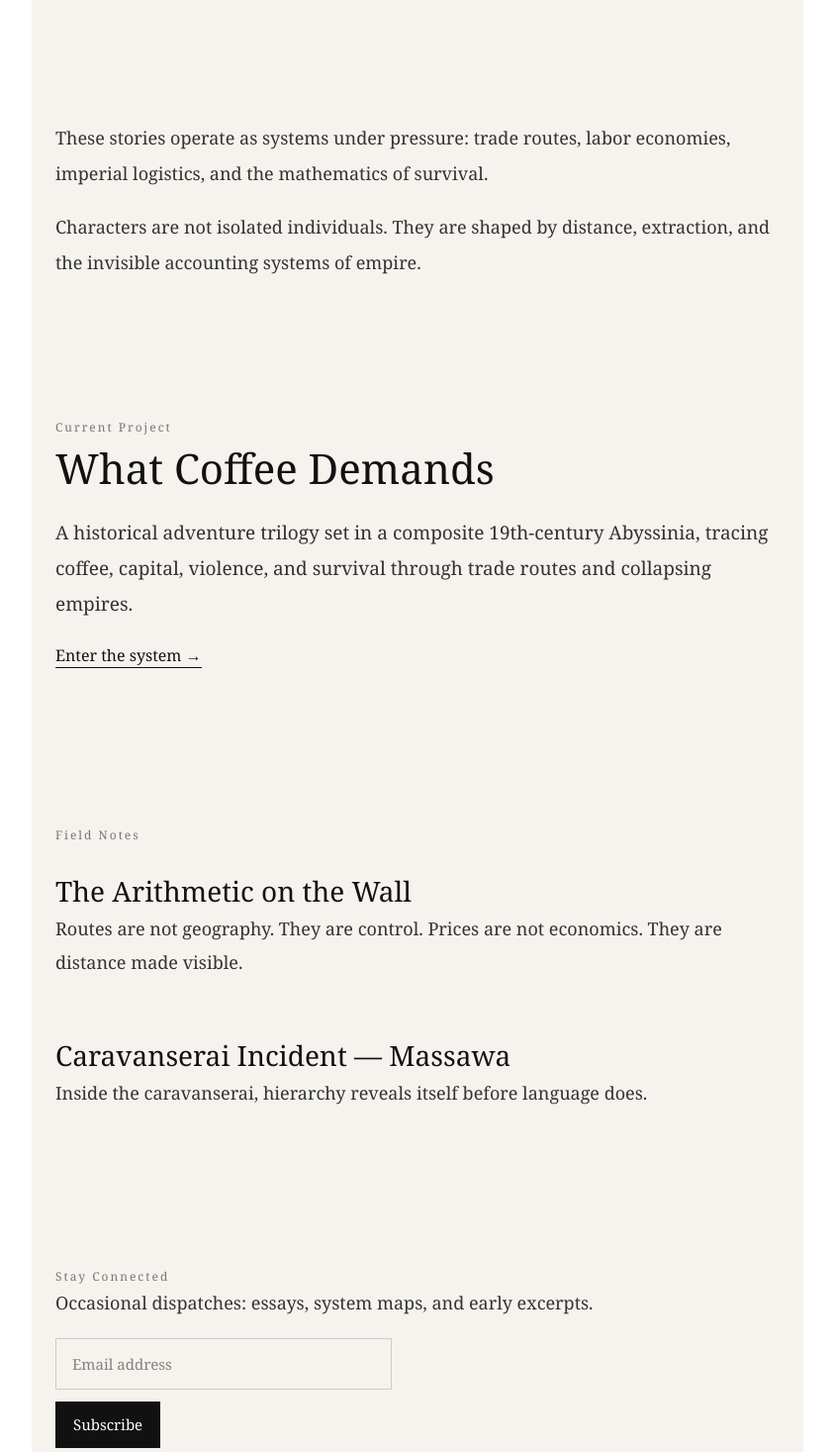
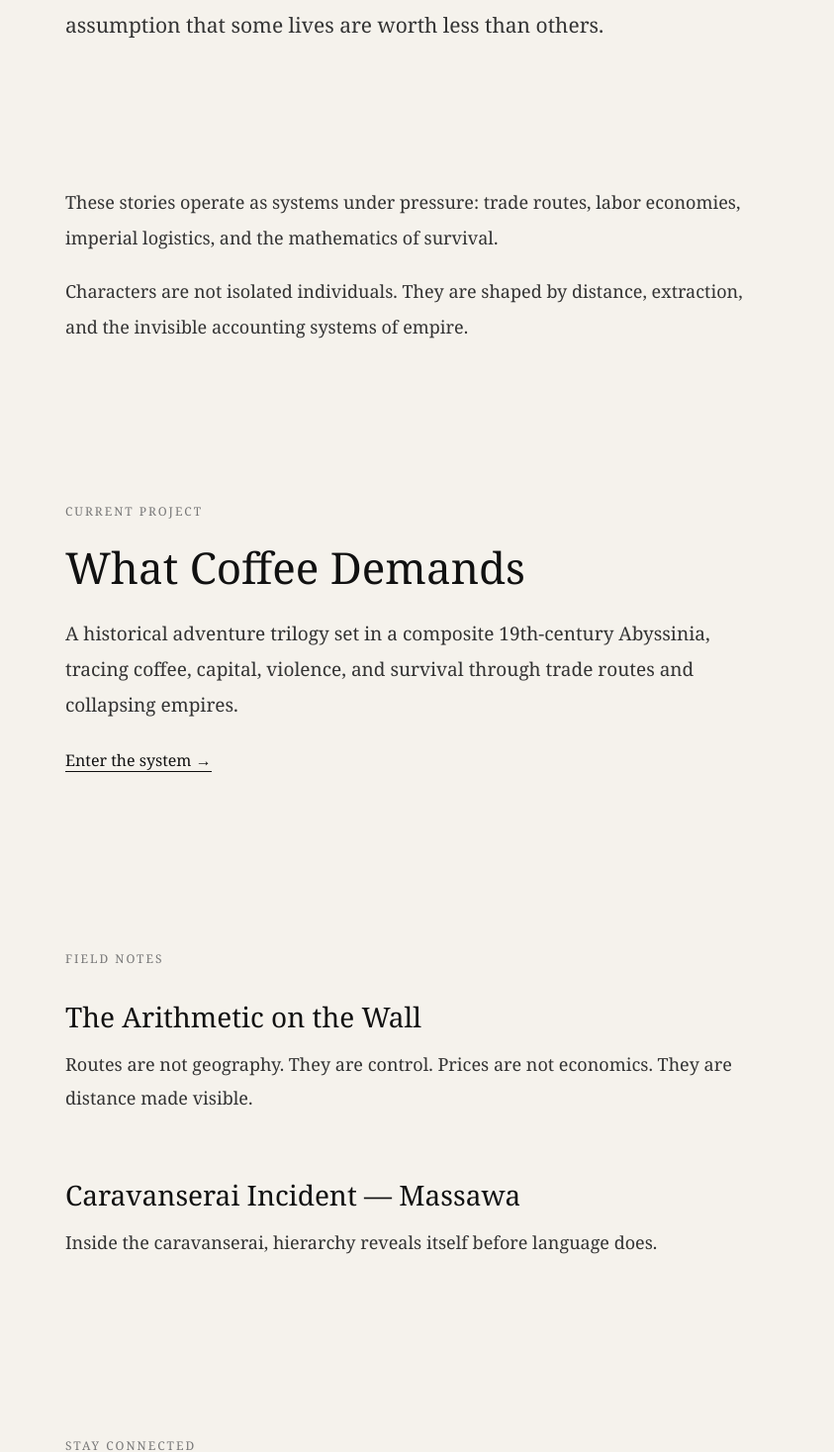
Before and after one commit to dwoods360-cyber/wdblackwoods-site, a Next.js app: page / in a window 1280 px wide. Shown: the part 384-1851 px from the top of the page at 99% size, without its empty margins (218-1061 px from the left). Built offline with nearby package versions, Linux system fonts and the light colour scheme.

Commit message:
add immersive narrative structure

```diff
--- a/app/page.tsx
+++ b/app/page.tsx
@@ -2,39 +2,56 @@
 
 import { motion } from "framer-motion";
 
-const fadeUp = {
-  hidden: { opacity: 0, y: 18 },
-  show: { opacity: 1, y: 0 },
+const section = {
+  hidden: { opacity: 0, y: 24 },
+  show: {
+    opacity: 1,
+    y: 0,
+    transition: { duration: 0.7, ease: "easeOut" },
+  },
 };
 
 const container = {
   hidden: {},
   show: {
     transition: {
-      staggerChildren: 0.14,
+      staggerChildren: 0.18,
     },
   },
 };
 
 export default function Home() {
   return (
+    <div
+      style={{
+        background: "#f5f2ec",
+        minHeight: "100vh",
+      }}
+    >
       <motion.main
         variants={container}
         initial="hidden"
         animate="show"
         style={{
-        maxWidth: "780px",
+          maxWidth: "760px",
           margin: "0 auto",
-        padding: "120px 24px",
+          padding: "140px 24px",
           fontFamily: "Georgia, serif",
           color: "#111",
-        background: "#f6f3ee",
-        minHeight: "100vh",
         }}
       >
-      {/* SCENE 1 — IDENTITY */}
-      <motion.section variants={fadeUp} style={{ marginBottom: "120px" }}>
-        <h1 style={{ fontSize: "58px", fontWeight: 600, letterSpacing: "-1px" }}>
+        {/* ACT I — IDENTITY */}
+        <motion.section
+          variants={section}
+          style={{ marginBottom: "140px" }}
+        >
+          <h1
+            style={{
+              fontSize: "60px",
+              letterSpacing: "-1px",
+              marginBottom: "22px",
+            }}
+          >
             W.D. Blackwoods
           </h1>
 
@@ -49,26 +66,47 @@ export default function Home() {
           </p>
         </motion.section>
 
-      {/* SCENE 2 — SYSTEM LENS */}
-      <motion.section variants={fadeUp} style={{ marginBottom: "140px" }}>
+        {/* ACT II — SYSTEMS */}
+        <motion.section
+          variants={section}
+          style={{ marginBottom: "160px" }}
+        >
           <p style={{ fontSize: "18px", lineHeight: 2, color: "#333" }}>
             These stories operate as systems under pressure: trade routes, labor economies,
             imperial logistics, and the mathematics of survival.
           </p>
 
-        <p style={{ fontSize: "18px", lineHeight: 2, color: "#333", marginTop: "18px" }}>
+          <p
+            style={{
+              fontSize: "18px",
+              lineHeight: 2,
+              color: "#333",
+              marginTop: "18px",
+            }}
+          >
             Characters are not isolated individuals. They are shaped by distance,
             extraction, and the invisible accounting systems of empire.
           </p>
         </motion.section>
 
-      {/* SCENE 3 — PROJECT */}
-      <motion.section variants={fadeUp} style={{ marginBottom: "160px" }}>
-        <p style={{ fontSize: "12px", letterSpacing: "2px", color: "#777" }}>
+        {/* ACT III — THE PROJECT */}
+        <motion.section
+          variants={section}
+          style={{ marginBottom: "180px" }}
+        >
+          <p
+            style={{
+              fontSize: "12px",
+              letterSpacing: "2px",
+              color: "#777",
+              textTransform: "uppercase",
+              marginBottom: "14px",
+            }}
+          >
             Current Project
           </p>
 
-        <h2 style={{ fontSize: "42px", marginBottom: "16px" }}>
+          <h2 style={{ fontSize: "44px", marginBottom: "16px" }}>
             What Coffee Demands
           </h2>
 
@@ -78,11 +116,10 @@ export default function Home() {
             collapsing empires.
           </p>
 
+          <div style={{ marginTop: "26px" }}>
             <a
               href="#"
               style={{
-            display: "inline-block",
-            marginTop: "22px",
                 fontSize: "16px",
                 color: "#111",
                 textDecoration: "none",
@@ -91,16 +128,30 @@ export default function Home() {
             >
               Enter the system →
             </a>
+          </div>
         </motion.section>
 
-      {/* SCENE 4 — FIELD NOTES */}
-      <motion.section variants={fadeUp} style={{ marginBottom: "160px" }}>
-        <p style={{ fontSize: "12px", letterSpacing: "2px", color: "#777" }}>
+        {/* ACT IV — FIELD NOTES (ARCHIVAL SPACE) */}
+        <motion.section
+          variants={section}
+          style={{ marginBottom: "180px" }}
+        >
+          <p
+            style={{
+              fontSize: "12px",
+              letterSpacing: "2px",
+              color: "#777",
+              textTransform: "uppercase",
+              marginBottom: "28px",
+            }}
+          >
             Field Notes
           </p>
 
-        <article style={{ marginTop: "26px", marginBottom: "56px" }}>
-          <h3 style={{ fontSize: "28px" }}>The Arithmetic on the Wall</h3>
+          <article style={{ marginBottom: "60px" }}>
+            <h3 style={{ fontSize: "28px", marginBottom: "10px" }}>
+              The Arithmetic on the Wall
+            </h3>
             <p style={{ fontSize: "18px", lineHeight: 1.9, color: "#333" }}>
               Routes are not geography. They are control. Prices are not economics.
               They are distance made visible.
@@ -108,16 +159,26 @@ export default function Home() {
           </article>
 
           <article>
-          <h3 style={{ fontSize: "28px" }}>Caravanserai Incident — Massawa</h3>
+            <h3 style={{ fontSize: "28px", marginBottom: "10px" }}>
+              Caravanserai Incident — Massawa
+            </h3>
             <p style={{ fontSize: "18px", lineHeight: 1.9, color: "#333" }}>
               Inside the caravanserai, hierarchy reveals itself before language does.
             </p>
           </article>
         </motion.section>
 
-      {/* SCENE 5 — SUBSCRIBE */}
-      <motion.section variants={fadeUp} style={{ marginBottom: "120px" }}>
-        <p style={{ fontSize: "12px", letterSpacing: "2px", color: "#777" }}>
+        {/* ACT V — EXIT / SUBSCRIPTION */}
+        <motion.section variants={section} style={{ marginBottom: "140px" }}>
+          <p
+            style={{
+              fontSize: "12px",
+              letterSpacing: "2px",
+              color: "#777",
+              textTransform: "uppercase",
+              marginBottom: "18px",
+            }}
+          >
             Stay Connected
           </p>
 
@@ -146,7 +207,6 @@ export default function Home() {
                 border: "none",
                 fontSize: "15px",
                 cursor: "pointer",
-              display: "block",
               }}
             >
               Subscribe
@@ -154,6 +214,7 @@ export default function Home() {
           </div>
         </motion.section>
 
+        {/* END */}
         <footer
           style={{
             fontSize: "14px",
@@ -165,5 +226,6 @@ export default function Home() {
           © 2026 W.D. Blackwoods
         </footer>
       </motion.main>
+    </div>
   );
 }
```
Lines whose indentation alone changed are shown as unchanged.
